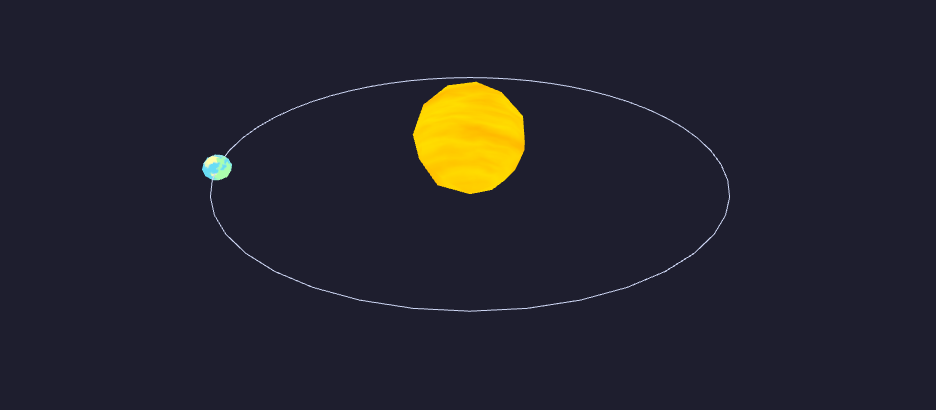
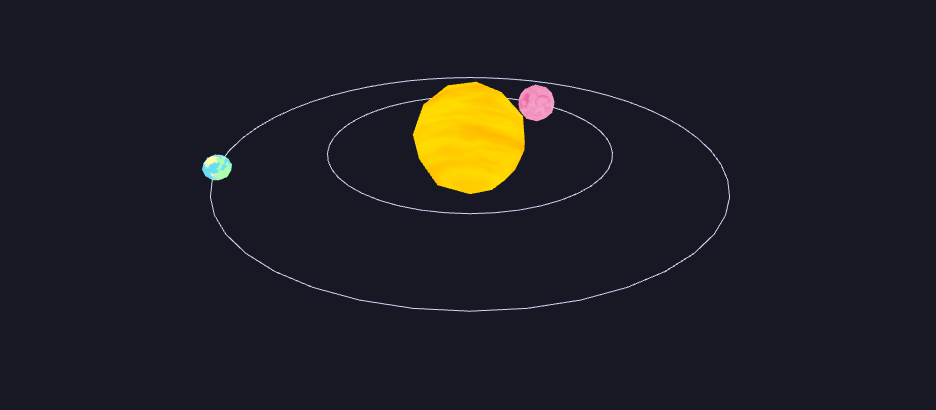
Before and after one commit to jozwikaleksander/aleksanderjozwik.me, a website built with Vite: page index.html in a window 1280 px wide. Shown: the part 112-522 px from the top of the page, without its empty margins (170-1106 px from the left). Built offline with nearby package versions, Linux system fonts and the light colour scheme.

Commit message:
Second planet

```diff
--- a/css/style.css
+++ b/css/style.css
@@ -33,7 +33,7 @@
   font-family: var(--font-family);
   font-size: 20px;
   color: var(--font-color);
-  background-color: var(--background-color);
+  background-color: var(--darkbackground-color);
   scroll-behavior: smooth;
 }
 body{
@@ -72,7 +72,7 @@ main{
   display: flex;
   flex-direction: row;
   justify-content: center;
-  background-color: var(--background-color);
+  background-color: var(--darkbackground-color);
 }
 section{
   margin: 0 20px;
--- a/index.js
+++ b/index.js
@@ -30,7 +30,7 @@ const controls = new OrbitControls( camera, renderer.domElement );
 scene.add(controls.object);
 controls.update();
 
-// Planet function
+// Planet creation function
 const planet = (mat, size, x, y, z) => {
     const geometry = new THREE.IcosahedronGeometry( size, 1 );
     const material = new THREE.MeshBasicMaterial( mat );
@@ -41,18 +41,34 @@ const planet = (mat, size, x, y, z) => {
     return mesh;
 }
 
+// Planet movement
+const movement = (planet, origin, speed, radius, delta, elapsed) => {
+    planet.position.x =  origin.position.x + Math.sin(elapsed*speed) * radius;
+    planet.position.z = origin.position.z + Math.cos(elapsed*speed) * radius;
+    planet.rotation.x += 1 * delta;
+    planet.rotation.y += 1 * delta;
+}
+
 // Sun
 const sun = planet({ map: loader.load('/sun.png') }, 0.5, 0, 0, 0);
 scene.add(sun);
 
-// Earth
-const satelitte = planet({ map: loader.load('/planet.png') }, 0.1, 0, 0, 0);
-scene.add(satelitte);
+// planet_1
+const planet_1 = planet({ map: loader.load('/planet.png') }, 0.1, 0, 0, 0);
+scene.add(planet_1);
+
+// planet_2
+const planet_2 = planet({ map: loader.load('/planet_2.png') }, 0.2, 0, 0, 0);
+scene.add(planet_2);
 
 // Trajectory
 const circle = new THREE.LineSegments(  new THREE.EdgesGeometry( new THREE.CircleGeometry( 2, 48 ) ), new THREE.LineBasicMaterial( { color: 0xcdd6f4 } ) );
 circle.rotation.x = Math.PI/2;
 scene.add( circle );
+
+const circle2 = new THREE.LineSegments(  new THREE.EdgesGeometry( new THREE.CircleGeometry( 1.2, 48 ) ), new THREE.LineBasicMaterial( { color: 0xcdd6f4 } ) );
+circle2.rotation.x = Math.PI/2;
+scene.add( circle2 );
 
 function animate() {
 	requestAnimationFrame( animate );
@@ -65,10 +81,8 @@ function animate() {
     sun.rotation.x += speed;
     sun.rotation.y += speed;
 
-    satelitte.position.x =  sun.position.x + Math.sin(elapsed*1) * 2;
-    satelitte.position.z = sun.position.z + Math.cos(elapsed*1) * 2;
-    satelitte.rotation.x += 1 * delta;
-    satelitte.rotation.y += 1 * delta;
+    movement(planet_1, sun, 1, 2, delta, elapsed);
+    movement(planet_2, sun, 0.5, 1.2, delta, elapsed);
 
 	renderer.render( scene, camera );
 }
```
Also changed, not shown: dist/index.html, dist/planet_2.png (added), public/planet_2.png (added), 6 other files.
